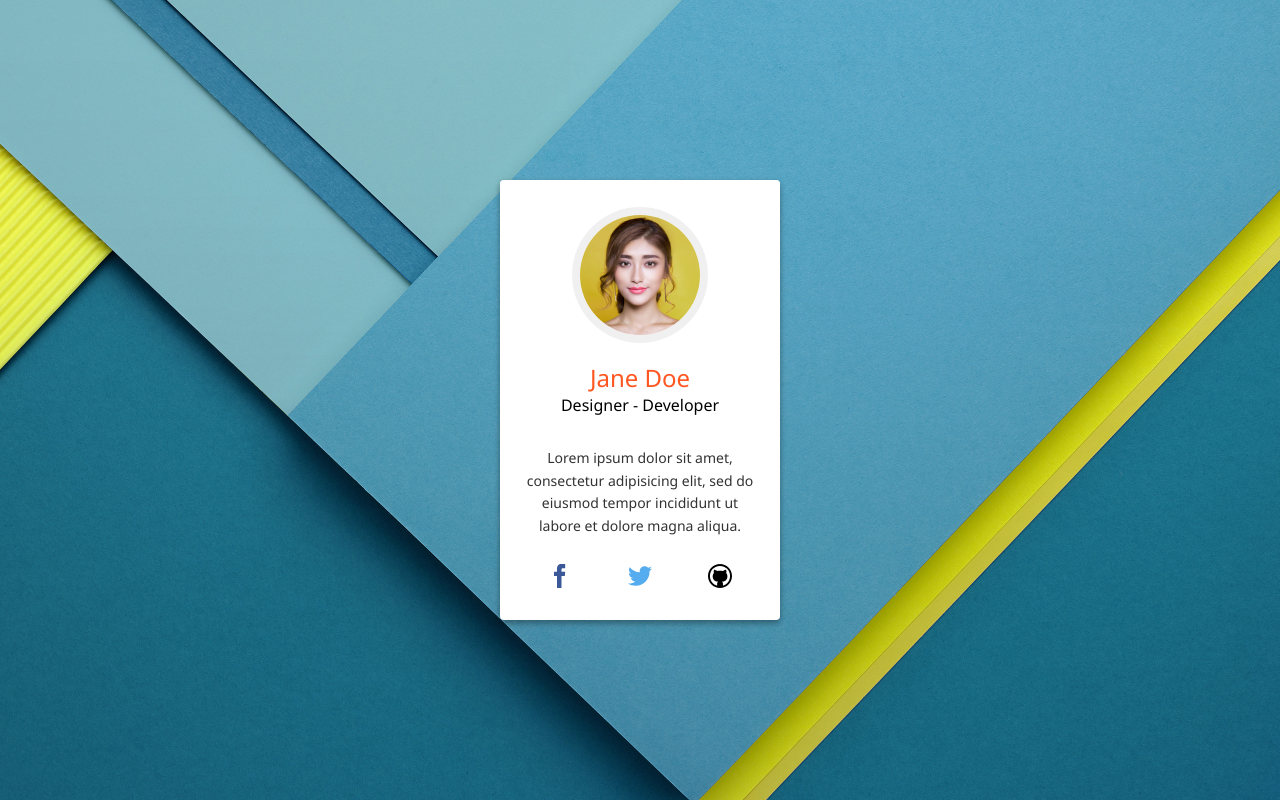
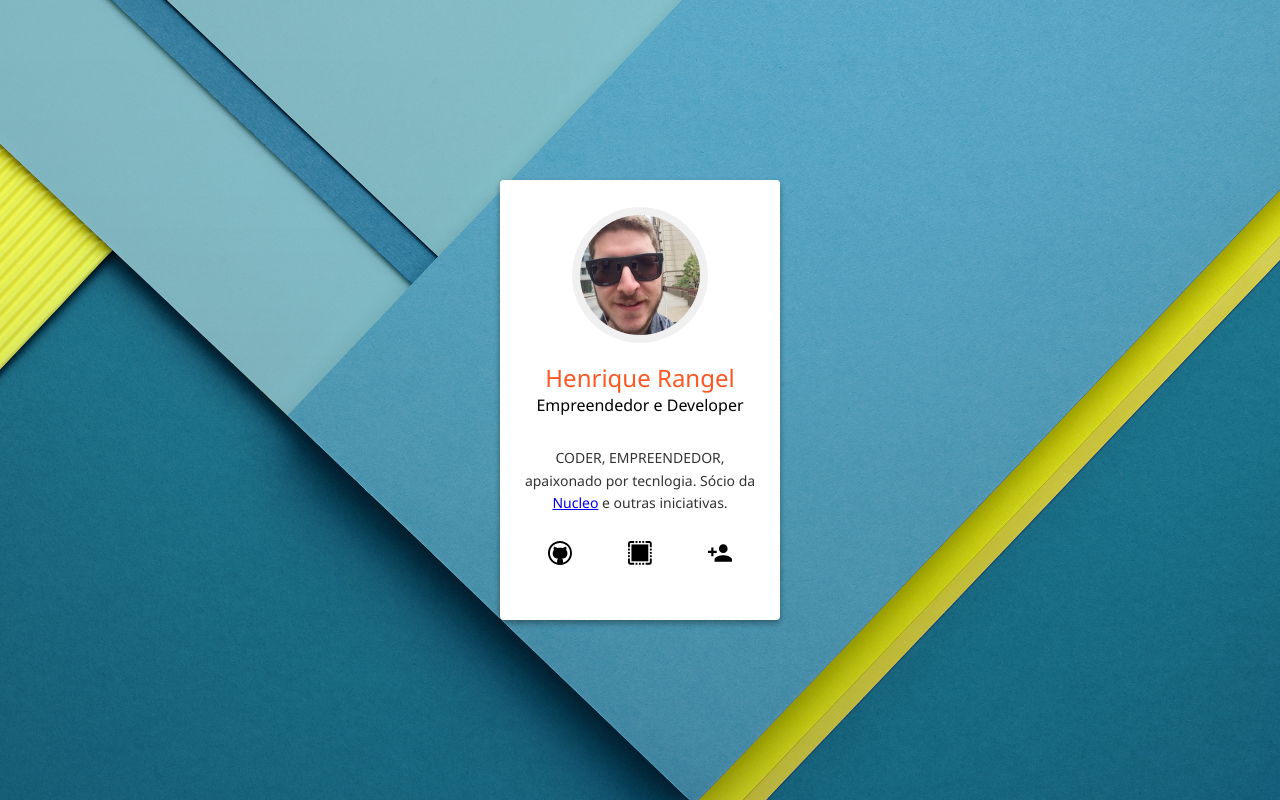
Before and after one commit to hrangel/hrangel.github.io, a plain HTML site: page index.html in a window 1280 px wide. Drawn offline with Linux system fonts and the light colour scheme.

Commit message:
Configurado vcard e demais links

```diff
--- a/index.html
+++ b/index.html
@@ -5,12 +5,12 @@
   <!-- Default Meta Stuff -->
   <meta http-equiv="Content-Type" content="text/html; charset=UTF-8">
   <meta http-equiv="X-UA-Compatible" content="IE=edge">
-  <meta name="description" content="Material Design vCard Template">
-  <meta name="keywords" content="Material Design, vCard Template, Polymer Design, One Page Template">
+  <meta name="description" content="Henrique Rangel, CODER, EMPREENDEDOR, apaixonado por tecnlogia. Sócio da Nucleo e outras iniciativas">
+  <meta name="keywords" content="Developer, Empreendedor, Programador, Coder, Nucleo">
   <meta name="robots" content="index,follow">
   <meta name="viewport" content="width=device-width, initial-scale=1">
   <meta name="theme-color" content="#175f77">
-  <title>Jane Doe | Designer - Developer</title>
+  <title>Henrique Rangel | Empreendedor e Developer</title>
 
   <!-- Load Fonts and Stylesheets -->
   <link rel="stylesheet" href="https://fonts.googleapis.com/css?family=Noto+Sans">
@@ -23,37 +23,33 @@
   <section class="profile-card">
 
     <header><!-- Profile Picture and Name -->
-      <a href="" target="_blank" rel="noopener">
-        <img src="img/jane.jpeg" alt="Picture of Jane Doe">
+      <a href="http://nucleo.house" target="_blank" rel="noopener">
+        <img src="img/henrique.jpeg" alt="Picture of Jane Doe">
       </a>
-      <h1>Jane Doe</h1>
-      <h2>Designer - Developer</h2>
+      <h1>Henrique Rangel</h1>
+      <h2>Empreendedor e Developer</h2>
     </header>
 
     <div class="profile-bio"><!-- The Bio or About Section -->
-      <p>Lorem ipsum dolor sit amet, consectetur adipisicing elit, sed do eiusmod tempor incididunt ut labore et dolore magna aliqua.</p>
+      <p>CODER, EMPREENDEDOR, apaixonado por tecnlogia. Sócio da <a href="http://nucleo.house" target="_blank">Nucleo</a> e outras iniciativas.</p>
     </div>
 
     <ul class="profile-social-links"><!-- Social Media Links Section -->
       <li>
-        <a href="https://www.facebook.com/AbisachBerlin7" target="_blank" rel="noopener">
+        <a href="https://github.com/hrangel/" target="_blank" rel="noopener">
           <svg viewBox="0 0 32 32">
-            <path fill="#3b5998" d="M17.996 32h-5.996v-16h-4v-5.514l4-0.002-0.007-3.248c0-4.498 1.22-7.236 6.519-7.236h4.412v5.515h-2.757c-2.064 0-2.163 0.771-2.163 2.209l-0.008 2.76h4.959l-0.584 5.514-4.37 0.002-0.004 16z"></path>
+            <path fill="#000" d="M16 0c-8.837 0-16 7.163-16 16s7.163 16 16 16 16-7.163 16-16-7.163-16-16-16zM25.502 25.502c-1.235 1.235-2.672 2.204-4.272 2.881-0.406 0.172-0.819 0.323-1.238 0.453v-2.398c0-1.26-0.432-2.188-1.297-2.781 0.542-0.052 1.039-0.125 1.492-0.219s0.932-0.229 1.438-0.406 0.958-0.388 1.359-0.633 0.786-0.563 1.156-0.953 0.68-0.833 0.93-1.328 0.448-1.089 0.594-1.781 0.219-1.456 0.219-2.289c0-1.615-0.526-2.99-1.578-4.125 0.479-1.25 0.427-2.609-0.156-4.078l-0.391-0.047c-0.271-0.031-0.758 0.083-1.461 0.344s-1.492 0.688-2.367 1.281c-1.24-0.344-2.526-0.516-3.859-0.516-1.344 0-2.625 0.172-3.844 0.516-0.552-0.375-1.075-0.685-1.57-0.93s-0.891-0.411-1.188-0.5-0.573-0.143-0.828-0.164-0.419-0.026-0.492-0.016-0.125 0.021-0.156 0.031c-0.583 1.479-0.635 2.839-0.156 4.078-1.052 1.135-1.578 2.51-1.578 4.125 0 0.833 0.073 1.596 0.219 2.289s0.344 1.286 0.594 1.781 0.56 0.938 0.93 1.328 0.755 0.708 1.156 0.953 0.854 0.456 1.359 0.633 0.984 0.313 1.438 0.406 0.95 0.167 1.492 0.219c-0.854 0.583-1.281 1.51-1.281 2.781v2.445c-0.472-0.14-0.937-0.306-1.394-0.5-1.6-0.677-3.037-1.646-4.272-2.881s-2.204-2.672-2.881-4.272c-0.7-1.655-1.055-3.414-1.055-5.23s0.355-3.575 1.055-5.23c0.677-1.6 1.646-3.037 2.881-4.272s2.672-2.204 4.272-2.881c1.655-0.7 3.415-1.055 5.23-1.055s3.575 0.355 5.23 1.055c1.6 0.677 3.037 1.646 4.272 2.881s2.204 2.672 2.881 4.272c0.7 1.655 1.055 3.415 1.055 5.23s-0.355 3.575-1.055 5.23c-0.677 1.6-1.646 3.037-2.881 4.272z"></path>
           </svg>
         </a>
       </li>
       <li>
-        <a href="https://twitter.com/AbisachBerlin" target="_blank" rel="noopener">
-          <svg viewBox="0 0 32 32">
-            <path fill="#55ACEE" d="M32 6.076c-1.177 0.522-2.443 0.875-3.771 1.034 1.355-0.813 2.396-2.099 2.887-3.632-1.269 0.752-2.674 1.299-4.169 1.593-1.198-1.276-2.904-2.073-4.792-2.073-3.626 0-6.565 2.939-6.565 6.565 0 0.515 0.058 1.016 0.17 1.496-5.456-0.274-10.294-2.888-13.532-6.86-0.565 0.97-0.889 2.097-0.889 3.301 0 2.278 1.159 4.287 2.921 5.465-1.076-0.034-2.088-0.329-2.974-0.821-0.001 0.027-0.001 0.055-0.001 0.083 0 3.181 2.263 5.834 5.266 6.437-0.551 0.15-1.131 0.23-1.73 0.23-0.423 0-0.834-0.041-1.235-0.118 0.835 2.608 3.26 4.506 6.133 4.559-2.247 1.761-5.078 2.81-8.154 2.81-0.53 0-1.052-0.031-1.566-0.092 2.905 1.863 6.356 2.95 10.064 2.95 12.076 0 18.679-10.004 18.679-18.68 0-0.285-0.006-0.568-0.019-0.849 1.283-0.926 2.396-2.082 3.276-3.398z"></path>
-          </svg>
+        <a href="http://nucleo.house" target="_blank" rel="noopener">
+          <img src="img/nucleo-logo.svg" alt="Nucleo Logo">
         </a>
       </li>
       <li>
-        <a href="https://github.com/AbisachBerlin/" target="_blank" rel="noopener">
-          <svg viewBox="0 0 32 32">
-            <path fill="#000" d="M16 0c-8.837 0-16 7.163-16 16s7.163 16 16 16 16-7.163 16-16-7.163-16-16-16zM25.502 25.502c-1.235 1.235-2.672 2.204-4.272 2.881-0.406 0.172-0.819 0.323-1.238 0.453v-2.398c0-1.26-0.432-2.188-1.297-2.781 0.542-0.052 1.039-0.125 1.492-0.219s0.932-0.229 1.438-0.406 0.958-0.388 1.359-0.633 0.786-0.563 1.156-0.953 0.68-0.833 0.93-1.328 0.448-1.089 0.594-1.781 0.219-1.456 0.219-2.289c0-1.615-0.526-2.99-1.578-4.125 0.479-1.25 0.427-2.609-0.156-4.078l-0.391-0.047c-0.271-0.031-0.758 0.083-1.461 0.344s-1.492 0.688-2.367 1.281c-1.24-0.344-2.526-0.516-3.859-0.516-1.344 0-2.625 0.172-3.844 0.516-0.552-0.375-1.075-0.685-1.57-0.93s-0.891-0.411-1.188-0.5-0.573-0.143-0.828-0.164-0.419-0.026-0.492-0.016-0.125 0.021-0.156 0.031c-0.583 1.479-0.635 2.839-0.156 4.078-1.052 1.135-1.578 2.51-1.578 4.125 0 0.833 0.073 1.596 0.219 2.289s0.344 1.286 0.594 1.781 0.56 0.938 0.93 1.328 0.755 0.708 1.156 0.953 0.854 0.456 1.359 0.633 0.984 0.313 1.438 0.406 0.95 0.167 1.492 0.219c-0.854 0.583-1.281 1.51-1.281 2.781v2.445c-0.472-0.14-0.937-0.306-1.394-0.5-1.6-0.677-3.037-1.646-4.272-2.881s-2.204-2.672-2.881-4.272c-0.7-1.655-1.055-3.414-1.055-5.23s0.355-3.575 1.055-5.23c0.677-1.6 1.646-3.037 2.881-4.272s2.672-2.204 4.272-2.881c1.655-0.7 3.415-1.055 5.23-1.055s3.575 0.355 5.23 1.055c1.6 0.677 3.037 1.646 4.272 2.881s2.204 2.672 2.881 4.272c0.7 1.655 1.055 3.415 1.055 5.23s-0.355 3.575-1.055 5.23c-0.677 1.6-1.646 3.037-2.881 4.272z"></path>
-          </svg>
+        <a href="vcard.vcf" target="_blank" rel="noopener" alt="Adicionar Contato">
+          <img src="img/add.svg" alt="Adicionar Contato">
         </a>
       </li>
     </ul>
```
Also changed, not shown: img/add.svg (added), img/henrique.jpeg (added), img/jane.jpeg (deleted), img/nucleo-logo.svg (added), img/nucleo.svg (added), 1 other file.
